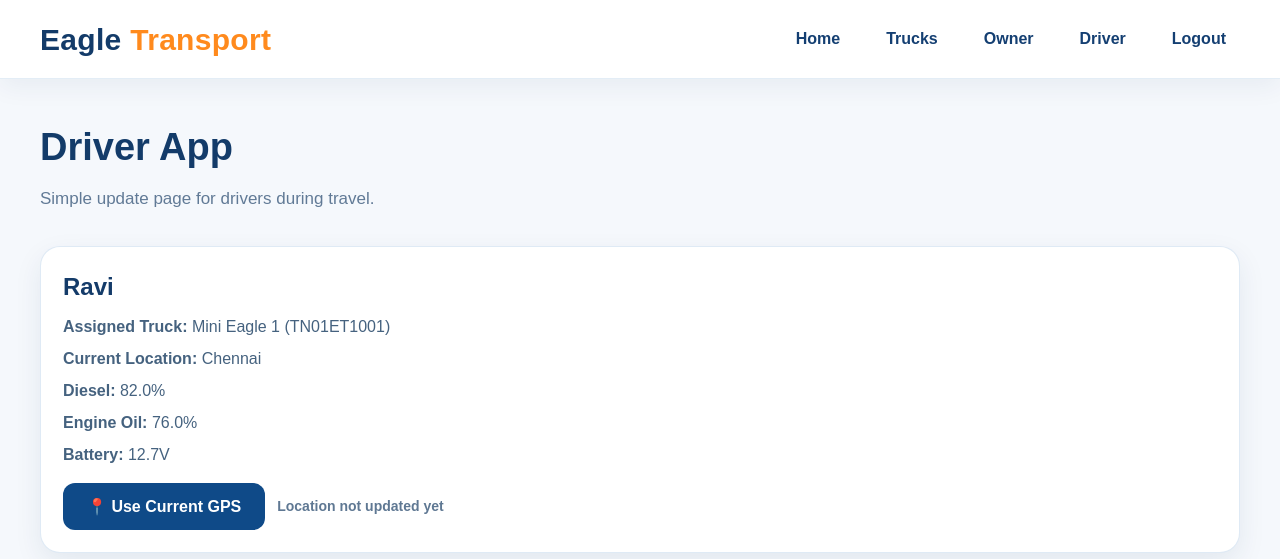
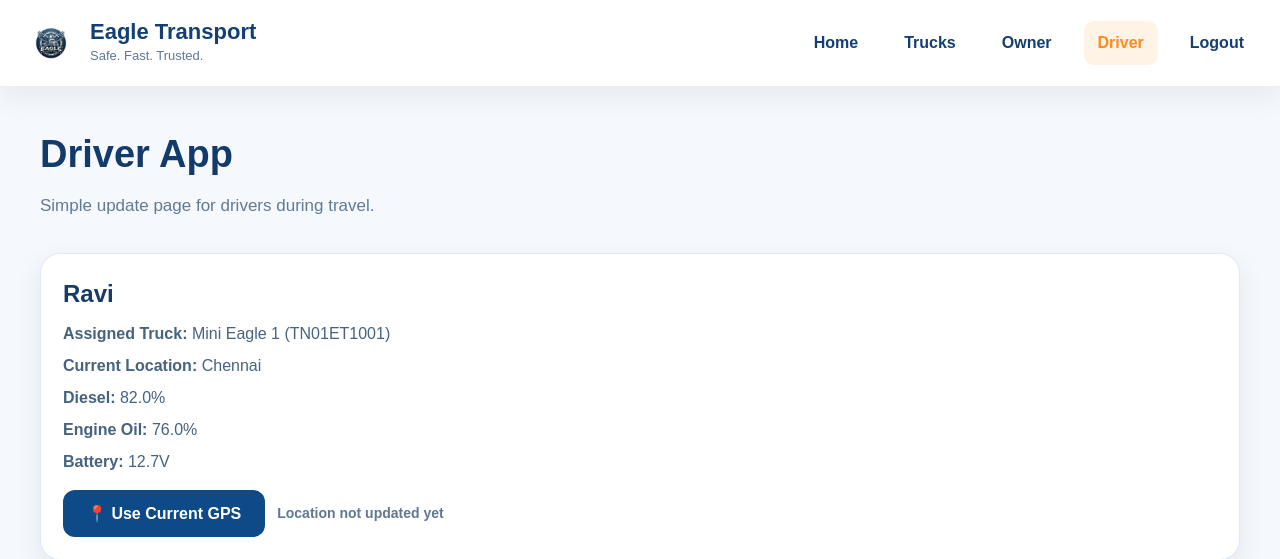
Before and after one commit to abinash3466/eagle-transport, a Flask app: page /driver/app in a window 1280 px wide. Shown: the top 559 px of the page. Run offline with Flask 3, Linux system fonts and the light colour scheme; the visitor is signed in with stand-in values (Sample User, id 1); data comes from the database, SQL or seed files in the repository; data that the repository does not hold is empty.

Commit message:
fix app js mobile menu all pages

```diff
--- a/static/css/style.css
+++ b/static/css/style.css
@@ -2000,3 +2000,162 @@ body {
         background: #edf5ff;
     }
 }
+
+/* ========================= */
+/* BASE NAVBAR SAME AS HOME  */
+/* ========================= */
+
+.base-navbar {
+    width: 100%;
+    background: #ffffff;
+    padding: 14px 22px;
+    display: flex;
+    justify-content: space-between;
+    align-items: center;
+    box-shadow: 0 8px 30px rgba(16, 48, 89, 0.08);
+    position: sticky;
+    top: 0;
+    z-index: 1200;
+}
+
+.base-nav-left {
+    display: flex;
+    align-items: center;
+}
+
+.base-brand-wrap {
+    display: flex;
+    align-items: center;
+    gap: 10px;
+    text-decoration: none;
+}
+
+.base-logo {
+    width: 58px;
+    height: 58px;
+    object-fit: contain;
+}
+
+.base-brand-text h2 {
+    margin: 0;
+    font-size: 22px;
+    font-weight: 800;
+    color: #143f72;
+    line-height: 1.1;
+}
+
+.base-brand-text p {
+    margin: 2px 0 0 0;
+    font-size: 13px;
+    color: #5f7893;
+}
+
+.base-nav-links {
+    display: flex;
+    align-items: center;
+    gap: 18px;
+}
+
+.base-nav-links a {
+    text-decoration: none;
+    color: #143f72;
+    font-weight: 700;
+    padding: 10px 14px;
+    border-radius: 10px;
+    transition: 0.25s ease;
+}
+
+.base-nav-links a:hover {
+    background: #eef5ff;
+    color: #ff8a1d;
+}
+
+/* active current page */
+.base-nav-links a.active-link {
+    color: #ff8a1d !important;
+    background: #fff3e6;
+}
+
+/* mobile menu button */
+.menu-toggle {
+    display: none;
+    background: #0f4a88;
+    color: #ffffff;
+    border: none;
+    font-size: 28px;
+    width: 52px;
+    height: 52px;
+    border-radius: 14px;
+    cursor: pointer;
+    z-index: 1300;
+}
+
+/* ========================= */
+/* MOBILE BASE NAVBAR        */
+/* ========================= */
+
+@media (max-width: 992px) {
+    .base-navbar {
+        padding: 12px 16px;
+        position: sticky;
+    }
+
+    .base-logo {
+        width: 46px;
+        height: 46px;
+    }
+
+    .base-brand-text h2 {
+        font-size: 18px;
+    }
+
+    .base-brand-text p {
+        font-size: 11px;
+    }
+
+    .menu-toggle {
+        display: flex !important;
+        align-items: center;
+        justify-content: center;
+    }
+
+    .base-nav-links {
+        display: none !important;
+        position: absolute;
+        top: 78px;
+        right: 14px;
+        width: 220px;
+        background: #ffffff;
+        border: 1px solid #dbe7f3;
+        border-radius: 16px;
+        box-shadow: 0 14px 30px rgba(15, 58, 104, 0.18);
+        padding: 12px;
+        flex-direction: column;
+        gap: 8px;
+        z-index: 1300;
+    }
+
+    .base-nav-links.show {
+        display: flex !important;
+    }
+
+    .base-nav-links a {
+        display: block;
+        width: 100%;
+        padding: 10px 12px;
+        border-radius: 10px;
+        font-size: 15px;
+        font-weight: 700;
+        background: #f8fbff;
+    }
+
+    .base-nav-links a.active-link {
+        color: #ff8a1d !important;
+        background: #fff3e6 !important;
+    }
+}
+
+.nav-links a.active-link {
+    color: #ff8a1d !important;
+    background: #fff3e6;
+}
--- a/static/js/app.js
+++ b/static/js/app.js
@@ -195,26 +195,8 @@ function initMobileMenu() {
     });
 
     mobileNav.querySelectorAll("a").forEach((link) => {
-        link.addEventListener("click", function (e) {
-            const href = link.getAttribute("href");
-
-            if (href && href.startsWith("#")) {
-                e.preventDefault();
-
-                const target = document.querySelector(href);
-                if (target) {
-                    mobileNav.classList.remove("show");
-
-                    setTimeout(() => {
-                        target.scrollIntoView({
-                            behavior: "smooth",
-                            block: "start"
-                        });
-                    }, 100);
-                }
-            } else {
-                mobileNav.classList.remove("show");
-            }
+        link.addEventListener("click", function () {
+            mobileNav.classList.remove("show");
         });
     });
 
--- a/templates/base.html
+++ b/templates/base.html
@@ -8,22 +8,26 @@
 </head>
 <body>
 
-    <header class="site-header">
-        <div class="container nav-wrap">
-            <a href="/" class="brand">
-                Eagle <span>Transport</span>
+    <header class="base-navbar">
+        <div class="base-nav-left">
+            <a href="/" class="base-brand-wrap">
+                <img src="{{ url_for('static', filename='images/eagle-logo.png') }}" alt="Eagle Transport Logo" class="base-logo">
+                <div class="base-brand-text">
+                    <h2>Eagle Transport</h2>
+                    <p>Safe. Fast. Trusted.</p>
+                </div>
             </a>
+        </div>
 
-            <button class="menu-toggle" id="menuToggle" type="button" aria-label="Open menu">☰</button>
+        <button class="menu-toggle" id="menuToggle" type="button" aria-label="Open menu">☰</button>
 
-            <nav class="nav" id="mobileNav">
-                <a href="/">Home</a>
-                <a href="{{ url_for('trucks_page') }}">Trucks</a>
-                <a href="{{ url_for('owner_login') }}">Owner</a>
-                <a href="{{ url_for('driver_login') }}">Driver</a>
-                <a href="{{ url_for('logout') }}">Logout</a>
-            </nav>
-        </div>
+        <nav class="base-nav-links" id="mobileNav">
+            <a href="/" class="{% if request.path == '/' %}active-link{% endif %}">Home</a>
+            <a href="{{ url_for('trucks_page') }}" class="{% if request.path == url_for('trucks_page') %}active-link{% endif %}">Trucks</a>
+            <a href="{{ url_for('owner_login') }}" class="{% if request.path == url_for('owner_login') or request.path == url_for('owner_dashboard') %}active-link{% endif %}">Owner</a>
+            <a href="{{ url_for('driver_login') }}" class="{% if request.path == url_for('driver_login') or request.path == url_for('driver_app') %}active-link{% endif %}">Driver</a>
+            <a href="{{ url_for('logout') }}">Logout</a>
+        </nav>
     </header>
 
     {% block content %}{% endblock %}
```
Also changed, not shown: templates/index.html (+5 -4 lines).
